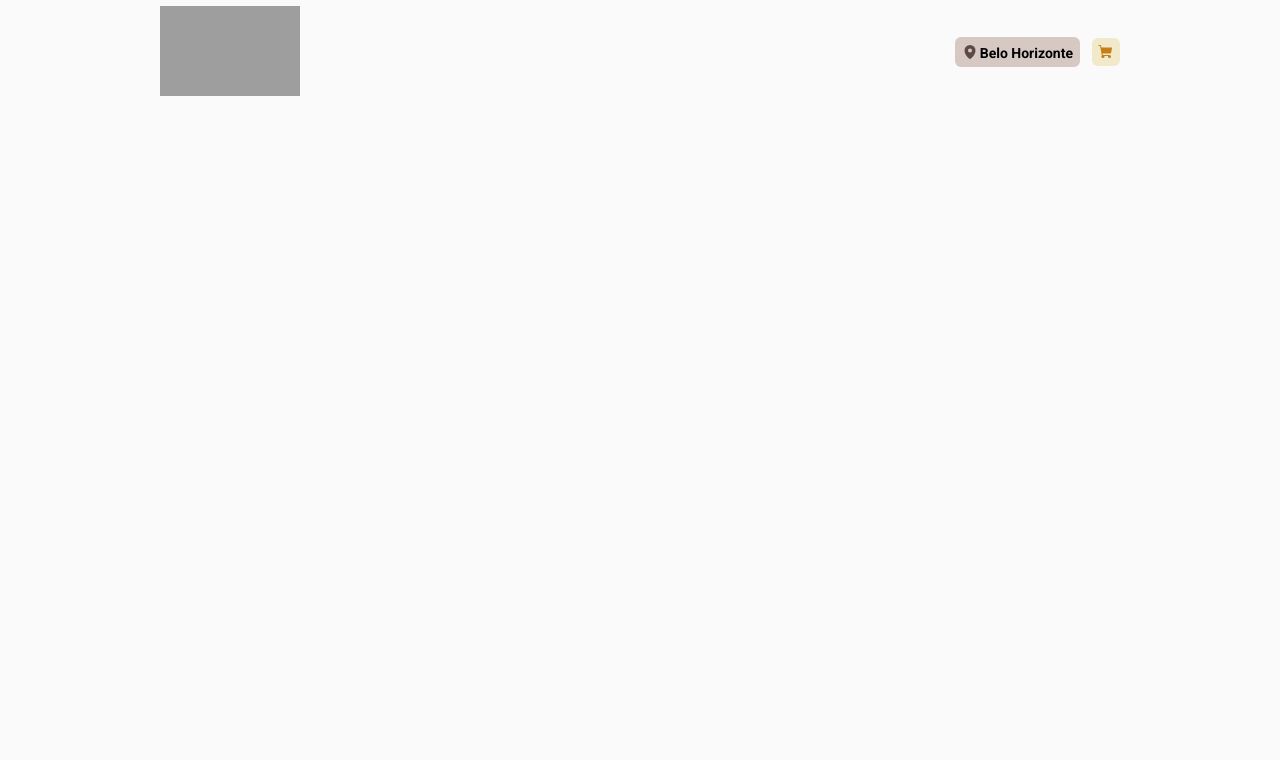
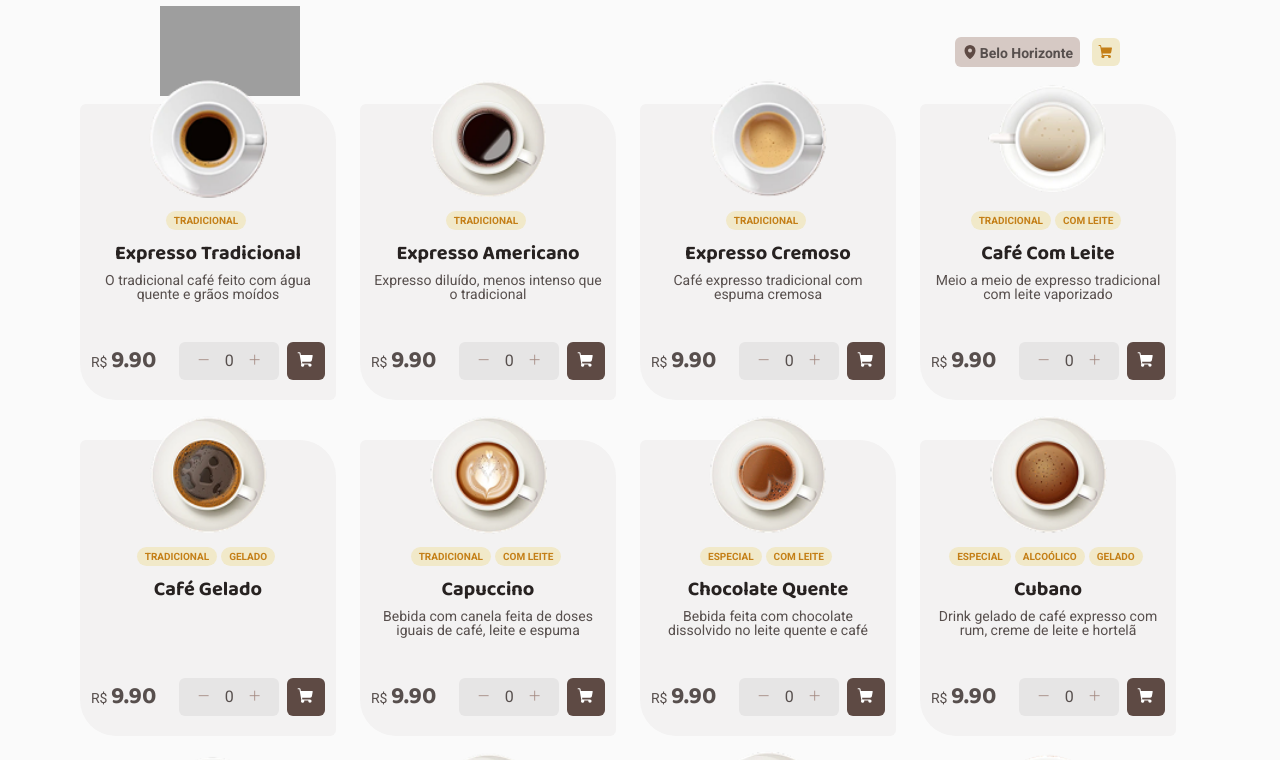
Before and after one commit to Luizgsmkw/aromaegrao, a React (Vite) app: page / in a window 1280 px wide. Shown: the top 760 px of the page. Built offline with nearby package versions, Linux system fonts and the light colour scheme; grey boxes are pictures that could not be loaded.

Commit message:
#4 Estilização do card de café e da lista de cards

```diff
--- a/src/App.tsx
+++ b/src/App.tsx
@@ -3,12 +3,15 @@ import {ThemeProvider} from 'styled-components'
 import { defaultTheme } from './styles/theme/default'
 import { GlobalStyles } from './styles/global'
 import { Header } from './components/Header'
+import { ListCoffees } from './components/ListCoffees'
+import { coffeeData } from './mocks/coffeeData'
 export function App() {
 
 
   return (
     <ThemeProvider theme={defaultTheme}>
       <Header />
+      <ListCoffees coffees={coffeeData} />
       < GlobalStyles />
     </ ThemeProvider>
   )
--- /dev/null
+++ b/src/components/CardCoffe/index.tsx
@@ -0,0 +1,53 @@
+import { Minus, Plus, ShoppingCart } from "phosphor-react";
+import type { Coffee } from "../../types/Coffee"
+import { ButtonCart, ContainerCard, ContainerPrice, CotaninerQuantity, SpanType, TextDescription } from "./styles";
+import { useState } from "react";
+
+
+interface CardCoffeeProps {
+    coffe: Coffee;
+}
+
+export const CardCoffee = ({coffe}: CardCoffeeProps) =>{
+
+    const [quantityCoffee, setQauntityCoffee] = useState(0);
+
+    const removeCoffee = () => {
+        if(quantityCoffee !== 0){
+            setQauntityCoffee(prev => prev -= 1)
+        }
+    }
+
+    const addCoffee = () => {
+        setQauntityCoffee(prev => prev += 1)
+    }
+
+
+    return(
+        <>
+            <ContainerCard>
+                <img src={coffe.imgCoffe} alt={coffe.name} />
+                <div>
+                    {coffe.type.map(type => (
+                        <SpanType>{type}</SpanType>
+                    ))}
+                </div>
+                <h3>{coffe.name}</h3>
+                <TextDescription>{coffe.description}</TextDescription>
+                <ContainerPrice>
+                    <p>R$ <span>{coffe.price}0</span></p>
+                    <div>
+                        <CotaninerQuantity>
+                            <button onClick={removeCoffee} type="button"><Minus/></button>
+                            <span>{quantityCoffee}</span>
+                            <button onClick={addCoffee} type="button"><Plus/></button>
+                        </CotaninerQuantity>
+                        <ButtonCart type="button">
+                            <ShoppingCart weight="fill" />
+                        </ButtonCart>
+                    </div>
+                </ContainerPrice>
+            </ContainerCard>
+        </>
+    )
+}
--- /dev/null
+++ b/src/components/CardCoffe/styles.ts
@@ -0,0 +1,105 @@
+import styled from "styled-components";
+
+export const ContainerCard = styled.div `
+    display: flex;
+    flex-direction: column;
+    align-items: center;
+    margin-bottom: 40px;
+    margin-right: 24px;
+    border-radius: 6px 36px 6px 36px;
+
+    width: 256px;
+    background-color: ${props => props.theme["base-card"]};
+    padding-bottom: 20px;
+
+    @media(max-width: 510px){
+        margin-right: 0;
+    }
+    img {
+        width: 120px;
+        margin-top: -25px;
+        margin-bottom: 12px;
+    }
+
+    h3 {
+        margin-top: 16px;
+        margin-bottom: 10px;
+        font-family: "Baloo 2", sans-serif;
+        font-size: 20px;
+        font-weight: bold;
+        color: ${props => props.theme["base-title"]};
+    }
+`
+
+export const SpanType = styled.span `
+    background-color: ${props => props.theme["yellow-light"]};
+    color: ${props => props.theme["yellow-dark"]};
+    font-size: 10px;
+    padding: 4px 8px;
+    border-radius: 21px;
+    margin-right: 4px;
+    font-weight: bold;
+
+`
+
+export const TextDescription = styled.p `
+    width: 236px;
+    min-height: 36px;
+    margin-bottom: 33px;
+    text-align: center;
+    font-size: 14px;
+`
+
+export const ContainerPrice = styled.div `
+    display: flex;
+    align-items: center;
+    gap: 23px;
+
+    p {
+        font-size: 14px;
+        span{
+            font-family: "Baloo 2", sans-serif;
+            font-size: 24px;
+            font-weight: bold;
+        }
+    }
+
+    div {
+        display: flex;
+        gap: 8px;
+    }
+
+`
+
+export const CotaninerQuantity = styled.div `
+    display: flex;
+    align-items: center;
+    background-color: ${props => props.theme["base-button"]};
+    padding: 8.5px 12px;
+    border-radius: 6px;
+
+    button {
+        cursor: pointer;
+        color: ${props => props.theme.brown};
+        border: none;
+        background-color: ${props => props.theme["base-button"]};
+        svg {
+            color: ${props => props.theme.brown};
+        }
+    }
+
+`
+
+export const ButtonCart = styled.button `
+    width: 38px;
+    height: 38px;
+    cursor: pointer;
+    background-color: ${props => props.theme["brown-dark"]};
+    border-radius: 6px;
+    border: none;
+    svg {
+         color: ${props => props.theme.white};
+         font-size: 18px;
+    }
+
+`
--- /dev/null
+++ b/src/components/ListCoffees/index.tsx
@@ -0,0 +1,20 @@
+import type { Coffee } from "../../types/Coffee"
+import { CardCoffee } from "../CardCoffe"
+import { ContainerList } from "./styles"
+
+
+
+interface ListCoffeesProps {
+    coffees: Coffee[]
+}
+
+export const ListCoffees = ({coffees}: ListCoffeesProps) => {
+    return(
+         <ContainerList>
+            {coffees.map( coffee => (
+
+                    <li><CardCoffee coffe={coffee} /></li>
+            ))}
+         </ContainerList>
+    )
+}
--- /dev/null
+++ b/src/components/ListCoffees/styles.ts
@@ -0,0 +1,8 @@
+import styled from "styled-components";
+
+
+export const ContainerList = styled.ul `
+    display: flex;
+    flex-wrap: wrap;
+    justify-content: center;
+`
--- a/src/mocks/coffeeData.ts
+++ b/src/mocks/coffeeData.ts
@@ -13,10 +13,10 @@ import type_macchiato from '../assets/Type=Macchiato.png';
 import type_mochaccino from '../assets/Type=Mochaccino.png';
 import type_arabe from '../assets/Type=Árabe.png';
 
-import type { Coffe } from "../types/Coffee";
+import type { Coffee } from "../types/Coffee";
 
 
-export const coffeeData: Coffe[]  = [
+export const coffeeData: Coffee[]  = [
      {
         name: "Expresso Tradicional",
         description: "O tradicional café feito com água quente e grãos moídos",
@@ -77,7 +77,7 @@ export const coffeeData: Coffe[]  = [
         name: "Havaiano",
         description: "",
         price: 9.90,
-        type: [],
+        type: ['TRADICIONAL'],
         imgCoffe: type_havaiano
     },
     {
@@ -98,7 +98,7 @@ export const coffeeData: Coffe[]  = [
         name: "Macchiato",
         description: "",
         price: 9.90,
-        type: [],
+        type: ["TRADICIONAL"],
         imgCoffe: type_macchiato
     },
     {
--- a/src/styles/global.ts
+++ b/src/styles/global.ts
@@ -20,6 +20,8 @@ export const GlobalStyles = createGlobalStyle `
         font-size: 100%;
         font: inherit;
         vertical-align: baseline;
+        font-family: "Roboto", sans-serif;
+        color: ${props => props.theme['base-text']}
     }
 
     article, aside, details, figcaption, figure,
--- a/src/types/Coffee.ts
+++ b/src/types/Coffee.ts
@@ -3,7 +3,7 @@ type coffeeType = 'TRADICIONAL' | 'COM LEITE' | 'ESPECIAL' | 'ALCOÓLICO' | 'GEL
 type coffeeName = 'Expresso Americano' | 'Árabe' | 'Café Com Leite' | 'Café Gelado' | 'Capuccino' | 'Chocolate Quente' | 'Cubano' | 'Expresso Cremoso' | 'Expresso Tradicional' | 'Havaiano' | 'Irlandês' | 'Latte' | 'Macchiato' | 'Mochaccino'
 
 
-export interface Coffe {
+export interface Coffee {
     name: coffeeName;
     description: string;
     type: coffeeType[];
```
